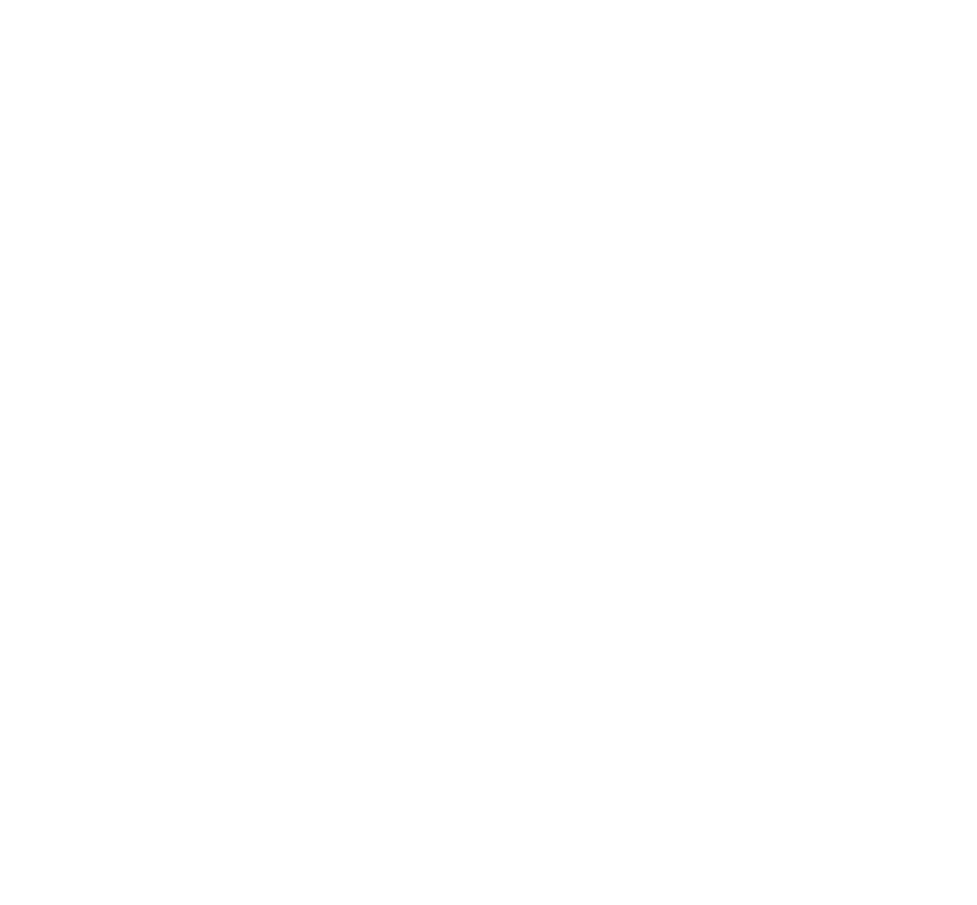
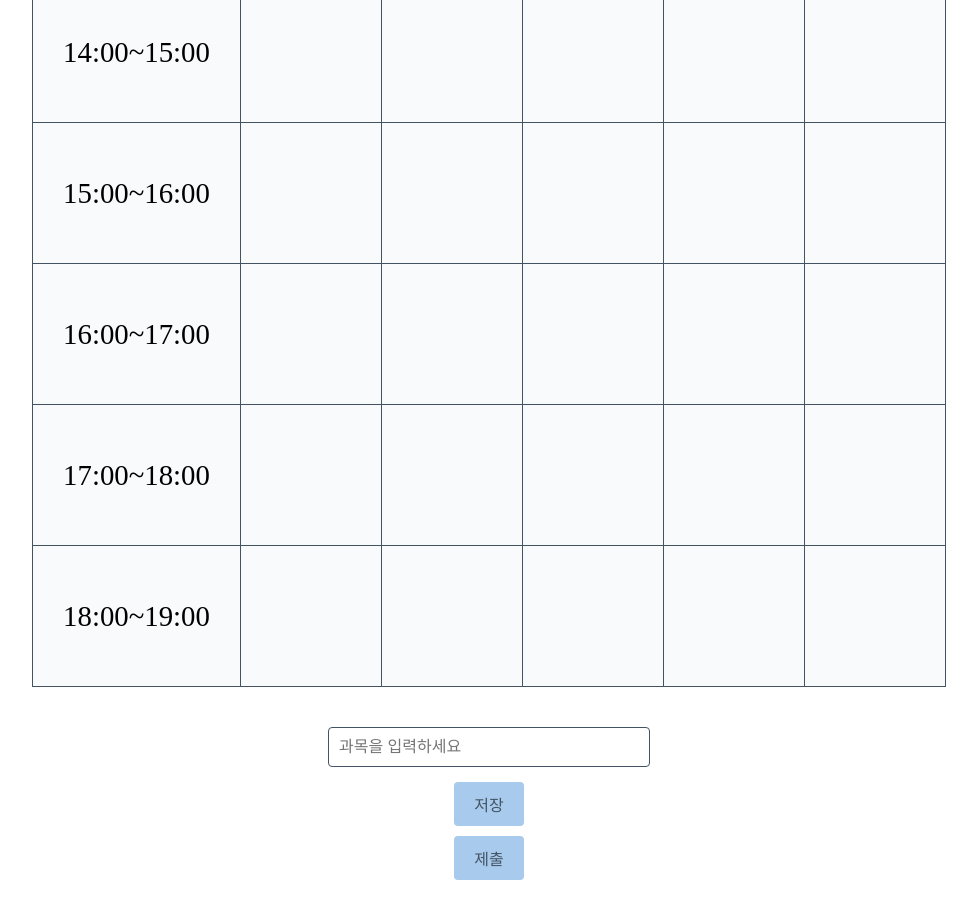
Before and after one commit to CAU-COMP-2024/2024-TEAM3, a React (Vite) app: page /exam in a window 1280 px wide. Before the commit this address had no page. Shown: the part 820-1725 px from the top of the page, without its empty margins (151-1128 px from the left). Before the commit the page ends 800 px from the top, so only its background shows below. Built offline with nearby package versions, Linux system fonts and the light colour scheme; a web font is replaced by a local one.

Commit message:
all about exam 부분 완료

```diff
--- a/src/App.jsx
+++ b/src/App.jsx
@@ -16,7 +16,7 @@
 import ThingsToDo from "./pages/ThingsToDo"; // 새로 생성할 컴포넌트
 import AllAboutExam from "./pages/AllAboutExam"; // 새로 생성할 컴포넌트
 import Schedule from "./pages/Schedule";
-
+import Exam from "./pages/Exam"; // Exam 페이지 추가
 function App() {
   const action = useNavigationType();
   const location = useLocation();
@@ -80,6 +80,7 @@
       <Route path="/things-to-do" element={<ThingsToDo />} />
       <Route path="/all-about-exam" element={<AllAboutExam />} />
       <Route path="/schedule" element={<Schedule />} />
+      <Route path="/exam" element={<Exam />} /> {/* Exam 페이지 라우트 */}
     </Routes>
   );
 }
--- a/src/pages/AllAboutExam.jsx
+++ b/src/pages/AllAboutExam.jsx
@@ -1,29 +1,40 @@
-import { useCallback } from "react";
+import React, { useState, useEffect } from "react";
 import { useNavigate } from "react-router-dom";
 import styles from "./AllAboutExam.module.css";
 
 const AllAboutExam = () => {
   const navigate = useNavigate();
+  const [weekDates, setWeekDates] = useState([]);
+  const [schedule, setSchedule] = useState({});
 
-  const onRectangleClick = useCallback(() => {
-    navigate("/things-to-do");
-  }, [navigate]);
+  useEffect(() => {
+    // 현재 주차 계산
+    const today = new Date();
+    const dayOfWeek = today.getDay(); // 0: Sunday, 1: Monday, ...
+    const monday = new Date(today);
+    monday.setDate(today.getDate() - (dayOfWeek === 0 ? 6 : dayOfWeek - 1)); // 월요일
 
-  const onRectangleClick1 = useCallback(() => {
-    navigate("/1");
-  }, [navigate]);
+    const week = Array.from({ length: 5 }, (_, i) => {
+      const date = new Date(monday);
+      date.setDate(monday.getDate() + i);
+      const days = ["월", "화", "수", "목", "금"];
+      return `${date.getMonth() + 1}/${date.getDate()} (${days[i]})`;
+    });
 
-  const onRectangleClick2 = useCallback(() => {
-    navigate("/");
-  }, [navigate]);
+    setWeekDates(week);
 
-  const onRectangleClick3 = useCallback(() => {
-    navigate("/4");
-  }, [navigate]);
+    // 로컬 스토리지에서 데이터 로드
+    const savedSchedule = JSON.parse(localStorage.getItem("examSchedule")) || {};
+    setSchedule(savedSchedule);
+  }, []);
+
+  const handleAddClick = () => {
+    navigate("/exam");
+  };
 
   return (
     <div className={styles.allAboutExam}>
-      <div className={styles.allAboutExamChild} onClick={onRectangleClick} />
+      <div className={styles.allAboutExamChild} onClick={() => navigate("/things-to-do")} />
       <div className={styles.allAboutExamItem} />
       <div className={styles.allAboutExamInner} />
       <div className={styles.rectangleDiv} />
@@ -52,11 +63,11 @@
       <img className={styles.icon2} alt="" src="/-@2x.png" />
       <img className={styles.icon3} alt="" src="/2@2x.png" />
       <img className={styles.comp21} alt="" src="/comp-2--1@2x.png" />
-      <div className={styles.allAboutExamChild2} onClick={onRectangleClick1} />
-      <div className={styles.allAboutExamChild3} onClick={onRectangleClick1} />
-      <div className={styles.allAboutExamChild4} onClick={onRectangleClick} />
-      <div className={styles.allAboutExamChild5} onClick={onRectangleClick2} />
-      <div className={styles.allAboutExamChild6} onClick={onRectangleClick3} />
+      <div className={styles.allAboutExamChild2} onClick={() => navigate("/1")} />
+      <div className={styles.allAboutExamChild3} onClick={() => navigate("/1")} />
+      <div className={styles.allAboutExamChild4} onClick={() => navigate("/things-to-do")} />
+      <div className={styles.allAboutExamChild5} onClick={() => navigate("/")} />
+      <div className={styles.allAboutExamChild6} onClick={() => navigate("/4")} />
       <div className={styles.allAboutExamChild7} />
       <div className={styles.mainContainer}>
         <span className={styles.main}>{`MAIN          `}</span>
@@ -65,7 +76,34 @@
       </div>
       <div className={styles.allAboutExam2}>개인용 - All about exam</div>
       <div className={styles.comp}>오늘의 주요일정: COMP 프로젝트 발표</div>
-      <div className={styles.allAboutExamChild8} />
+      <div className={styles.allAboutExamChild8}>
+        <table className={styles.scheduleTable}>
+          <thead>
+            <tr>
+              <th>시간</th>
+              {weekDates.map((date, index) => (
+                <th key={index}>{date}</th>
+              ))}
+            </tr>
+          </thead>
+          <tbody>
+            {Array.from({ length: 10 }, (_, i) => (
+              <tr key={i}>
+                <td>{`${9 + i}:00~${10 + i}:00`}</td>
+                {weekDates.map((date, j) => {
+                  const dayKey = date.split(" ")[0]; // "1/17" 형태로 키 변환
+                  return (
+                    <td key={j} className={styles.cell}>
+                      {schedule[dayKey]?.[i] || ""}
+                    </td>
+                  );
+                })}
+              </tr>
+            ))}
+          </tbody>
+        </table>
+      </div>
+      <button className={styles.addButton} onClick={handleAddClick}>+ 추가</button>
       <div className={styles.allAboutExamChild9} />
       <div className={styles.allAboutExamChild10} />
     </div>
--- a/src/pages/AllAboutExam.module.css
+++ b/src/pages/AllAboutExam.module.css
@@ -273,7 +273,6 @@
   font-weight: 300;
 }
 .allAboutExamChild10,
-.allAboutExamChild8,
 .allAboutExamChild9 {
   position: absolute;
   top: 223px;
@@ -303,3 +302,59 @@
   color: var(--color-white);
   font-family: var(--font-pretendard);
 }
+
+.allAboutExamChild8 {
+  position: absolute;
+  top: 223px;
+  left: 417px;
+  background-color: var(--color-gainsboro);
+  width: 700px;
+  height: 900px;
+  overflow: auto;
+}
+
+.scheduleTable {
+  width: 100%;
+  border-collapse: collapse;
+}
+.scheduleTable th, .scheduleTable td {
+  border: 1px solid var(--color-darkslategray);
+  padding: 8px;
+  text-align: center;
+}
+
+.scheduleTable th {
+  background-color: var(--color-lightsteelblue-100);
+  font-weight: bold;
+}
+
+.scheduleTable td {
+  background-color: var(--color-whitesmoke);
+}
+
+.scheduleTable td:first-child {
+  color: black; /* 시간 텍스트를 검은색으로 설정 */
+}
+
+.scheduleTable .cell {
+  height: 50px;
+}
+
+.addButton {
+  position: absolute;
+  bottom: 30px;
+  left: 50%;
+  transform: translateX(-50%);
+  background-color: var(--color-lightsteelblue-100);
+  border: none;
+  border-radius: 5px;
+  padding: 10px 20px;
+  font-size: var(--font-size-md);
+  color: var(--color-darkslategray);
+  cursor: pointer;
+  box-shadow: 0 4px 6px rgba(0, 0, 0, 0.1);
+}
+
+.addButton:hover {
+  background-color: var(--color-lightsteelblue-200);
+}
--- /dev/null
+++ b/src/pages/Exam.jsx
@@ -0,0 +1,105 @@
+import React, { useState, useEffect } from "react";
+import { useNavigate } from "react-router-dom";
+import styles from "./Exam.module.css";
+
+const Exam = () => {
+  const navigate = useNavigate();
+  const [selectedCells, setSelectedCells] = useState([]);
+  const [subject, setSubject] = useState("");
+  const [schedule, setSchedule] = useState(() => {
+    const savedSchedule = JSON.parse(localStorage.getItem("examSchedule"));
+    return savedSchedule || {};
+  });
+
+  const handleCellClick = (day, time) => {
+    const cell = { day, time };
+    const cellIndex = selectedCells.findIndex(
+      (selected) => selected.day === day && selected.time === time
+    );
+
+    if (cellIndex !== -1) {
+      const updatedCells = selectedCells.filter((_, index) => index !== cellIndex);
+      setSelectedCells(updatedCells);
+    } else {
+      setSelectedCells([...selectedCells, cell]);
+    }
+  };
+
+  const handleSave = () => {
+    const updatedSchedule = { ...schedule };
+    selectedCells.forEach((cell) => {
+      if (!updatedSchedule[cell.day]) {
+        updatedSchedule[cell.day] = {};
+      }
+      updatedSchedule[cell.day][cell.time] = subject;
+    });
+
+    setSchedule(updatedSchedule);
+    localStorage.setItem("examSchedule", JSON.stringify(updatedSchedule));
+    setSelectedCells([]); // 선택 초기화
+    setSubject(""); // 입력 필드 초기화
+  };
+
+  const handleSubmit = () => {
+    handleSave();
+    navigate("/allaboutexam");
+  };
+
+  return (
+    <div className={styles.examPage}>
+      <div className={styles.tableContainer}>
+        <table className={styles.scheduleTable}>
+          <thead>
+            <tr>
+              <th>시간</th>
+              {["월", "화", "수", "목", "금"].map((day, index) => (
+                <th key={index}>{day}</th>
+              ))}
+            </tr>
+          </thead>
+          <tbody>
+            {Array.from({ length: 10 }, (_, i) => (
+              <tr key={i}>
+                <td style={{ fontSize: "1.8em", padding: "30px" }}>{`${9 + i}:00~${10 + i}:00`}</td>
+                {["월", "화", "수", "목", "금"].map((day) => (
+                  <td
+                    key={day}
+                    className={
+                      selectedCells.some(
+                        (selected) => selected.day === day && selected.time === i
+                      )
+                        ? styles.selectedCell
+                        : styles.cell
+                    }
+                    onClick={() => handleCellClick(day, i)}
+                    style={{ width: "100px", height: "100px", position: "relative" }}
+                  >
+                    {schedule[day]?.[i] || ""}
+                  </td>
+                ))}
+              </tr>
+            ))}
+          </tbody>
+        </table>
+      </div>
+
+      <div className={styles.inputContainer}>
+        <input
+          type="text"
+          value={subject}
+          onChange={(e) => setSubject(e.target.value)}
+          placeholder="과목을 입력하세요"
+          className={styles.inputField}
+        />
+        <button onClick={handleSave} className={styles.saveButton}>
+          저장
+        </button>
+        <button onClick={handleSubmit} className={styles.submitButton}>
+          제출
+        </button>
+      </div>
+    </div>
+  );
+};
+
+export default Exam;
--- /dev/null
+++ b/src/pages/Exam.module.css
@@ -0,0 +1,118 @@
+.examPage {
+    display: flex;
+    flex-direction: column;
+    align-items: center;
+    padding: 20px;
+  }
+
+  .tableContainer {
+    margin-bottom: 20px;
+  }
+
+  .scheduleTable {
+    width: 100%;
+    border-collapse: collapse;
+  }
+
+  .scheduleTable th,
+  .scheduleTable td {
+    border: 1px solid var(--color-darkslategray);
+    padding: 20px; /* 셀 내부 패딩을 4배로 확대 */
+    text-align: center;
+    font-size: 1.5em; /* 텍스트 크기 확대 */
+  }
+
+  .scheduleTable th {
+    background-color: var(--color-lightsteelblue-100);
+    font-weight: bold;
+  }
+
+  .scheduleTable td {
+    background-color: var(--color-whitesmoke);
+    cursor: pointer;
+    width: 80px; /* 셀 크기 확대 */
+    height: 80px;
+  }
+
+  .scheduleTable .selectedCell {
+    background-color: var(--color-lightsteelblue-200);
+    color: var(--color-darkslategray);
+  }
+
+  .inputContainer {
+    display: flex;
+    flex-direction: column;
+    align-items: center;
+    margin-top: 20px;
+  }
+
+  .inputField {
+    width: 300px;
+    padding: 10px;
+    margin-bottom: 10px;
+    font-size: var(--font-size-md);
+    border: 1px solid var(--color-darkslategray);
+    border-radius: 4px;
+  }
+
+  .saveButton,
+  .submitButton {
+    background-color: var(--color-lightsteelblue-100);
+    color: var(--color-darkslategray);
+    border: none;
+    border-radius: 4px;
+    padding: 10px 20px;
+    font-size: var(--font-size-md);
+    cursor: pointer;
+    transition: background-color 0.3s;
+    margin: 5px;
+  }
+
+  .saveButton:hover,
+  .submitButton:hover {
+    background-color: var(--color-lightsteelblue-200);
+  }
+
+  .navBar {
+    margin-top: 30px;
+    width: 100%;
+  }
+
+  .navBar h3 {
+    margin-bottom: 10px;
+    font-size: var(--font-size-lg);
+    color: var(--color-darkslategray);
+  }
+
+  .navBar ul {
+    list-style: none;
+    padding: 0;
+  }
+
+  .navBar ul li {
+    margin-bottom: 5px;
+    color: var(--color-darkslategray);
+  }
+
+  .navBar ul li strong {
+    font-weight: bold;
+  }
+  .subjectContainer {
+    display: flex;
+    justify-content: space-between;
+    align-items: center;
+  }
+
+  .deleteButton {
+    background-color: red;
+    color: white;
+    border: none;
+    border-radius: 3px;
+    padding: 2px 6px;
+    font-size: 0.9em;
+    cursor: pointer;
+  }
+
+  .deleteButton:hover {
+    background-color: darkred;
+  }
```
